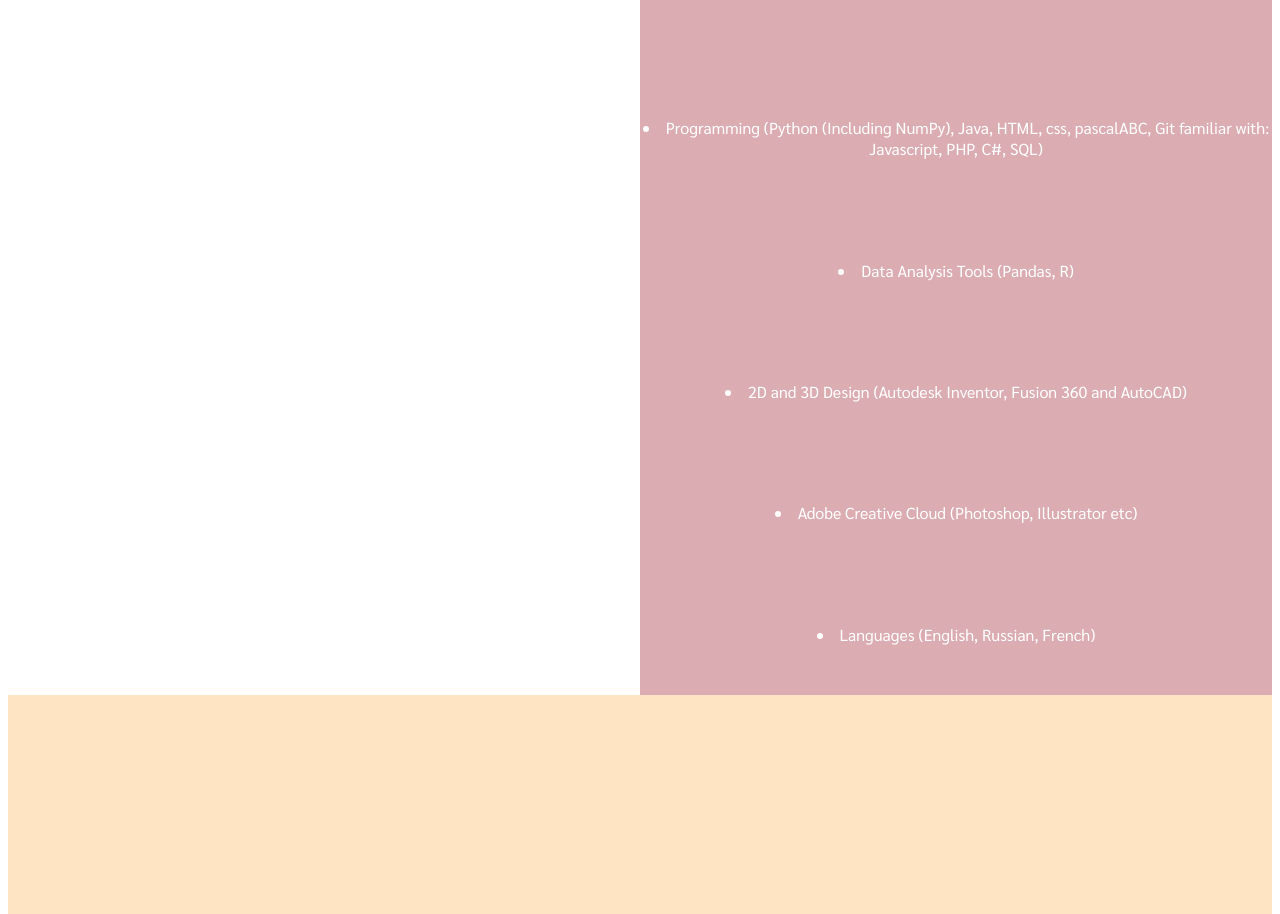
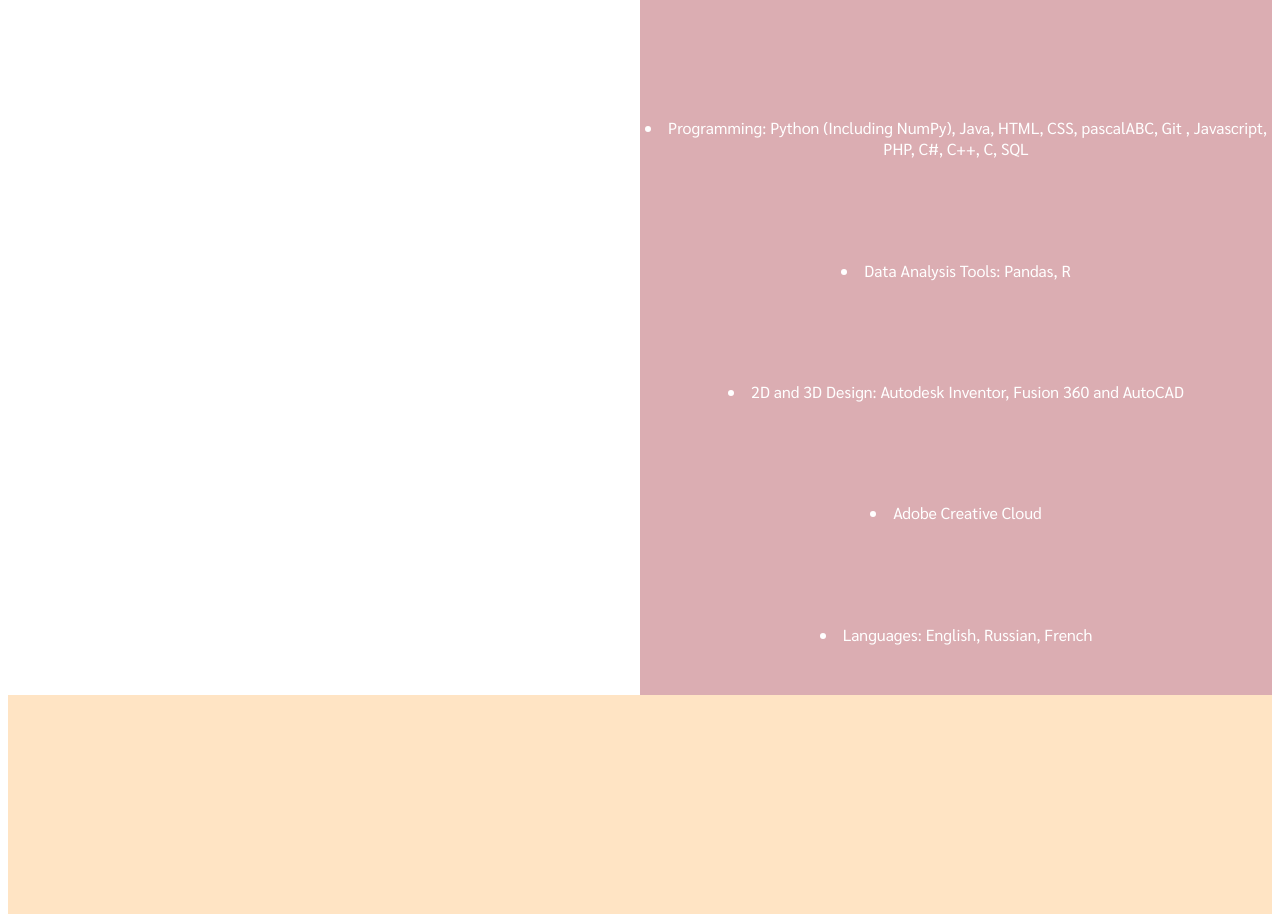
Before and after one commit to elizavetaMakarova/portfolio, a plain HTML site: page index.html in a window 1280 px wide. Shown: the part 2513-3427 px from the top of the page. Drawn offline with Linux system fonts and the light colour scheme; a script that the page names is missing.

Commit message:
portfolio

```diff
--- a/index.html
+++ b/index.html
@@ -32,11 +32,11 @@
                 </div>
                 <div>
                         <h2> Skills </h2>
-                        <li>Programming (Python (Including NumPy), Java, HTML, css, pascalABC, Git  familiar with: Javascript, PHP, C#, SQL)</li>
-                        <li>Data Analysis Tools (Pandas, R)</li>
-                        <li>2D and 3D Design  (Autodesk Inventor, Fusion 360 and AutoCAD)</li>
-                        <li>Adobe Creative Cloud (Photoshop, Illustrator etc)</li>
-                        <li>Languages (English, Russian, French) </li>
+                        <li>Programming: Python (Including NumPy), Java, HTML, CSS, pascalABC, Git , Javascript, PHP, C#, C++, C, SQL</li>
+                        <li>Data Analysis Tools: Pandas, R</li>
+                        <li>2D and 3D Design: Autodesk Inventor, Fusion 360 and AutoCAD</li>
+                        <li>Adobe Creative Cloud</li>
+                        <li>Languages: English, Russian, French </li>
                 </div>
 
 
```
